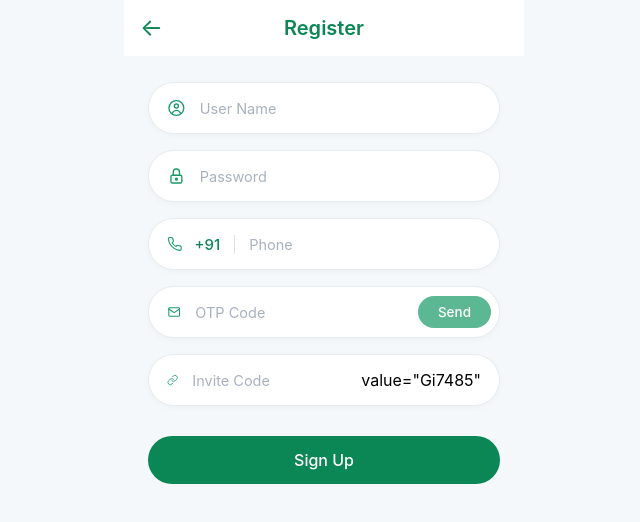
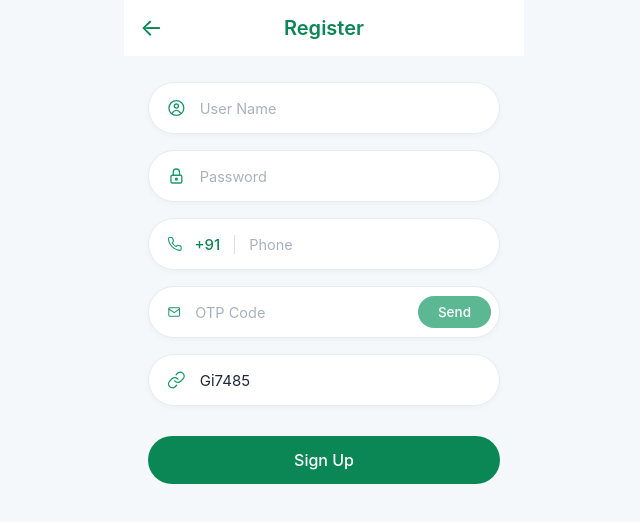
Before and after one commit to kumarsohan52371-lab/ncpay-register-login-invvitecode, a plain HTML site: page index.html in a window 1280 px wide. Both pictures are taken after a click on the link "Register". Shown: the whole page, without its empty margins (316-956 px from the left). Drawn offline with Linux system fonts and the light colour scheme.

Commit message:
Update index.html

```diff
--- a/index.html
+++ b/index.html
@@ -412,7 +412,7 @@
           <path d="M10 13a5 5 0 0 0 7.54.54l3-3a5 5 0 0 0-7.07-7.07l-1.72 1.71"></path>
           <path d="M14 11a5 5 0 0 0-7.54-.54l-3 3a5 5 0 0 0 7.07 7.07l1.71-1.71"></path>
         </svg>
-        <input type="text" id="regInviteInput" placeholder="Invite Code">value="Gi7485"
+        <input type="text" id="regInviteInput" placeholder="Invite Code" value="Gi7485">
 
       </div>
 
```
